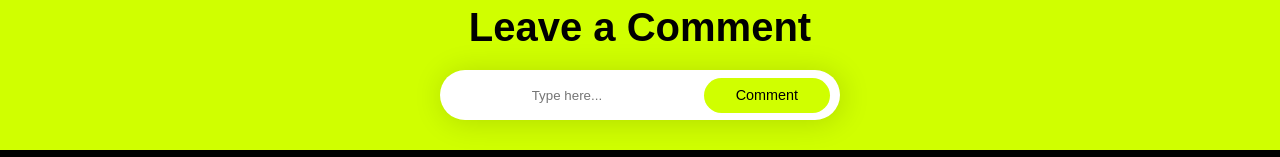
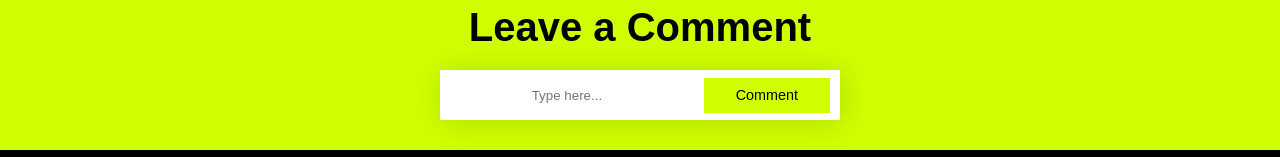
Before and after one commit to BalajiSandiparthi/LandingPage, a React (Create React App) app: page / in a window 1280 px wide. Shown: the part 3008-3165 px from the top of the page. Built offline with nearby package versions, Linux system fonts and the light colour scheme.

Commit message:
second commit

```diff
--- a/src/index.css
+++ b/src/index.css
@@ -381,7 +381,7 @@ height:50px;
 background-color:#FFFFFF;
 display:flex;
 justify-content: center;
-border-radius: 50px;
+border-radius: 0px;
 box-shadow: 2px 2px 30px rgba(0,0,0,0.15);
 }
 .subscribe-input input{
@@ -402,7 +402,7 @@ font-size: 0.9rem;
 justify-content: center;
 align-items: center;
 margin: auto 10px;
-border-radius: 20px;
+border-radius: 0px;
 font-weight: 500;
 transition: 0.4s ease-in;
 }
```
